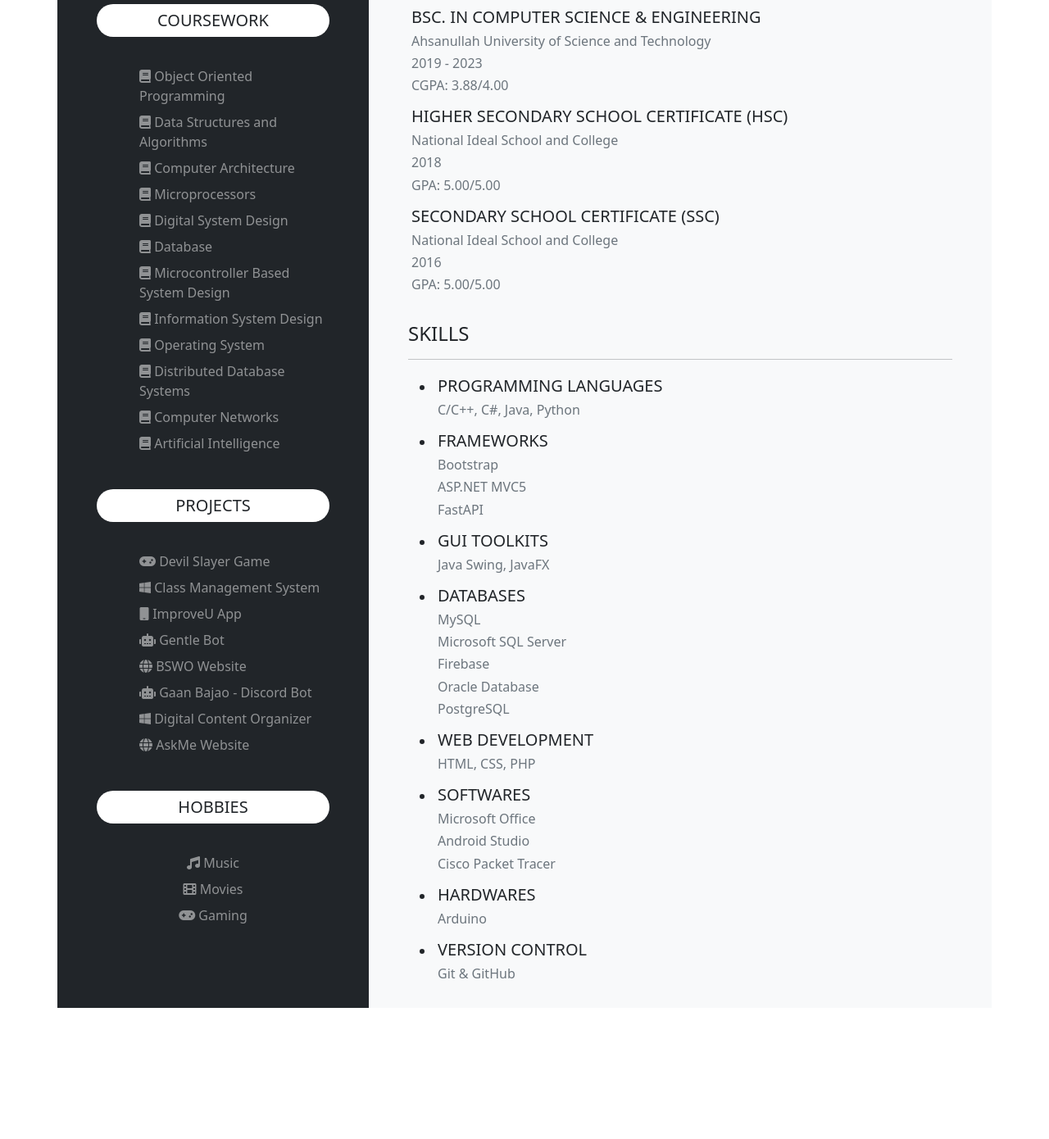
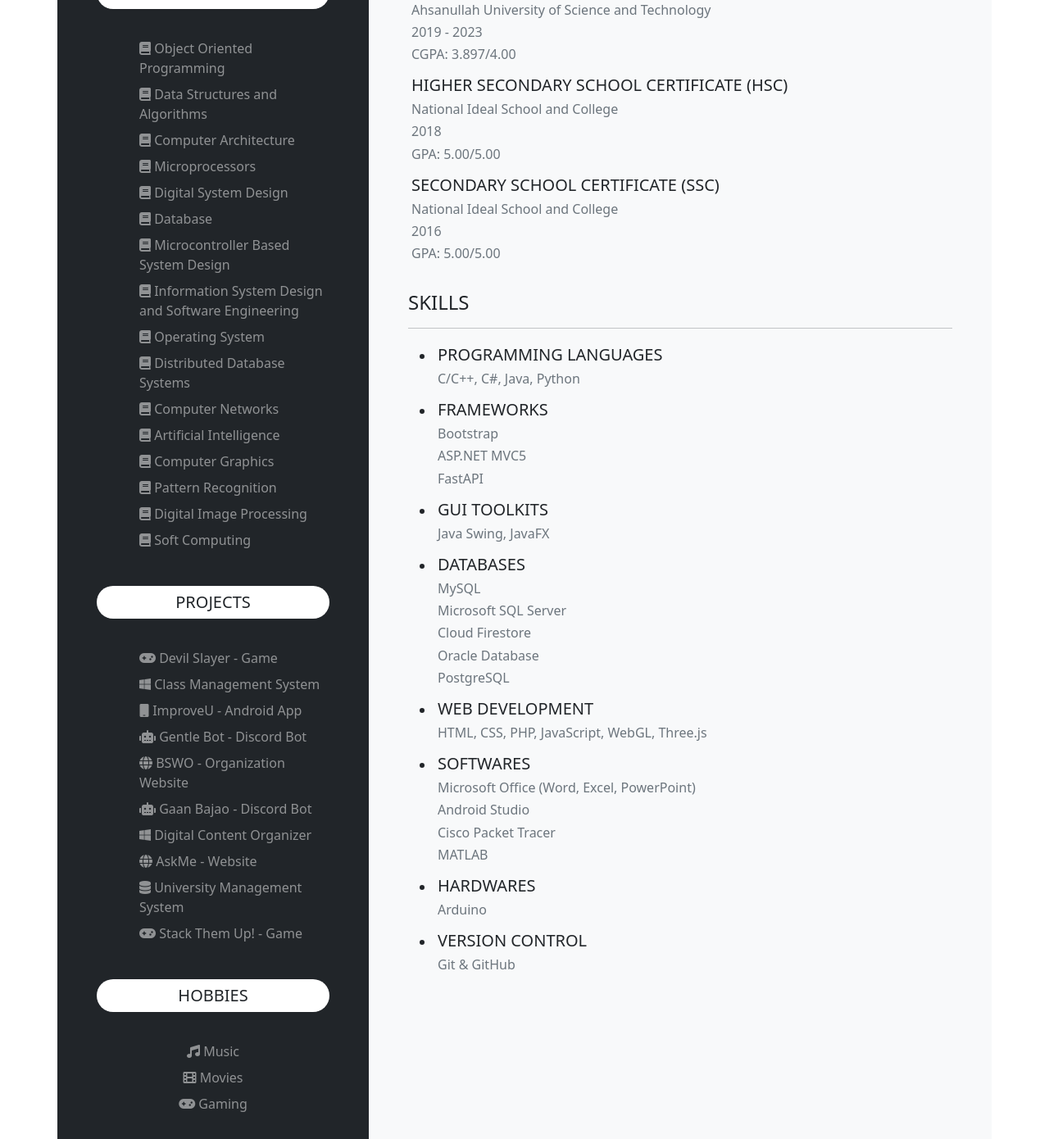
Before and after one commit to MdMonimHossain/CV, a plain HTML site: page index.html in a window 1280 px wide. Shown: the part 505-1895 px from the top of the page at 82% size. Before the commit the page ends 1735 px from the top, so only its background shows below. Drawn offline with nearby package versions, Linux system fonts and the light colour scheme.

Commit message:
Update index.html

```diff
--- a/index.html
+++ b/index.html
@@ -24,13 +24,14 @@
         <div class="row">
             <div class="col-lg-4 bg-dark text-center p-5">
                 <div class="header">
-                    <img src="https://i.postimg.cc/DwSzW6DX/IMG-20200513-185737.png" class="img-thumbnail rounded-circle" alt="Image" height="250px" width="250px">
+                    <img src="IMG_20200513_185737.png" class="img-thumbnail rounded-circle" alt="Image" height="250px"
+                        width="250px">
                 </div>
             </div>
             <div class="col-lg-8 bg-light px-5 py-4">
                 <div class="card">
                     <div class="card-body">
-                        <h1 class="card-title m-3">Md Monim Hossain</h1>
+                        <h1 class="card-title m-3">Md. Monim Hossain</h1>
                         <h5 class="card-subtitle text-muted m-3">Undergraduate Student</h5>
                         <div class="d-flex flex-row-reverse">
                             <a href="https://www.twitter.com/HossainMonim" class="link-dark m-2"><i
@@ -47,7 +48,7 @@
             </div>
         </div>
         <div class="row">
-            <div class="col-lg-4 bg-dark p-5">
+            <div class="col-lg-4 bg-dark px-5 pt-5">
                 <div>
                     <h5 class="text-uppercase bg-white text-dark text-center py-2 rounded-pill">Contact</h5>
                     <ul class="list-unstyled text-white-50 text-center py-4">
@@ -92,7 +93,7 @@
                         </li>
                         <li class="list-item p-1">
                             <i class="fa-solid fa-book"></i>
-                            Information System Design
+                            Information System Design and Software Engineering
                         </li>
                         <li class="list-item p-1">
                             <i class="fa-solid fa-book"></i>
@@ -110,6 +111,22 @@
                             <i class="fa-solid fa-book"></i>
                             Artificial Intelligence
                         </li>
+                        <li class="list-item p-1">
+                            <i class="fa-solid fa-book"></i>
+                            Computer Graphics
+                        </li>
+                        <li class="list-item p-1">
+                            <i class="fa-solid fa-book"></i>
+                            Pattern Recognition
+                        </li>
+                        <li class="list-item p-1">
+                            <i class="fa-solid fa-book"></i>
+                            Digital Image Processing
+                        </li>
+                        <li class="list-item p-1">
+                            <i class="fa-solid fa-book"></i>
+                            Soft Computing
+                        </li>
                     </ul>
                 </div>
                 <div>
@@ -118,9 +135,7 @@
                         <li class="list-item p-1">
                             <i class="fa-solid fa-gamepad"></i> <a
                                 href="https://github.com/MdMonimHossain/Devil-Slayer-Game" class="custom-link">
-                                Devil
-                                Slayer
-                                Game </a>
+                                Devil Slayer - Game</a>
                         </li>
                         <li class="list-item p-1">
                             <i class="fa-brands fa-windows"></i> <a
@@ -130,16 +145,16 @@
                         <li class="list-item p-1">
                             <i class="fa-solid fa-mobile"></i> <a href="https://github.com/MdMonimHossain/ImproveU-App"
                                 class="custom-link">
-                                ImproveU App </a>
+                                ImproveU - Android App </a>
                         </li>
                         <li class="list-item p-1">
                             <i class="fa-solid fa-robot"></i> <a href="https://github.com/MdMonimHossain/Gentle-Bot"
                                 class="custom-link">
-                                Gentle Bot </a>
+                                Gentle Bot - Discord Bot</a>
                         </li>
                         <li class="list-item p-1">
                             <i class="fa-solid fa-globe"></i> <a href="https://github.com/MdMonimHossain/BSWO-Website"
-                                class="custom-link"> BSWO
+                                class="custom-link"> BSWO - Organization
                                 Website </a>
                         </li>
                         <li class="list-item p-1">
@@ -154,8 +169,18 @@
                         </li>
                         <li class="list-item p-1">
                             <i class="fa-solid fa-globe"></i> <a href="https://github.com/MdMonimHossain/AskMe"
-                                class="custom-link"> AskMe
+                                class="custom-link"> AskMe -
                                 Website </a>
+                        </li>
+                        <li class="list-item p-1">
+                            <i class="fa-solid fa-database"></i> <a
+                                href="https://github.com/MdMonimHossain/University-Management-System"
+                                class="custom-link"> University Management System </a>
+                        </li>
+                        <li class="list-item p-1">
+                            <i class="fa-solid fa-gamepad"></i> <a
+                                href="https://github.com/MdMonimHossain/stack-them-up" class="custom-link"> Stack Them
+                                Up! - Game </a>
                         </li>
                     </ul>
                 </div>
@@ -175,17 +200,15 @@
                 </div>
             </div>
             <div class="col-lg-8 bg-light px-4">
-                <div class="container py-1">
+                <div class="container pt-4">
                     <h4 class="text-uppercase">Profile</h4>
                     <hr>
                     <p class="text-muted">
-                        A learner and self-motivated individual who is always looking for new challenges
-                        and opportunities.
-                        Seeking to learn new things and improve my skills with a focus on collaboration, communication,
-                        and creativity.
+                        I am a self-motivated individual who is always looking for new challenges and opportunities,
+                        seeking to learn new things and improve my skills.
                     </p>
                 </div>
-                <div class="container py-1">
+                <div class="container pt-2">
                     <h4 class="text-uppercase">Education</h4>
                     <hr>
                     <ul class="list-unstyled">
@@ -193,7 +216,7 @@
                             <h5 class="text-uppercase">BSc. in Computer Science & Engineering</h5>
                             <h6 class="text-muted">Ahsanullah University of Science and Technology</h6>
                             <h6 class="text-muted">2019 - 2023</h6>
-                            <h6 class="text-muted">CGPA: 3.88/4.00</h6>
+                            <h6 class="text-muted">CGPA: 3.897/4.00</h6>
                         </li>
                         <li class="list-item p-1">
                             <h5 class="text-uppercase">Higher Secondary School Certificate (HSC)</h5>
@@ -209,7 +232,7 @@
                         </li>
                     </ul>
                 </div>
-                <div class="container py-1">
+                <div class="container pt-2">
                     <h4 class="text-uppercase">Skills</h4>
                     <hr>
                     <ul class="list">
@@ -221,7 +244,7 @@
                             <h5 class="text-uppercase">Frameworks</h5>
                             <h6 class="text-muted">Bootstrap</h6>
                             <h6 class="text-muted">ASP.NET MVC5</h6>
-							<h6 class="text-muted">FastAPI</h6>
+                            <h6 class="text-muted">FastAPI</h6>
                         </li>
                         <li class="list-item p-1">
                             <h5 class="text-uppercase">GUI Toolkits</h5>
@@ -231,25 +254,26 @@
                             <h5 class="text-uppercase">Databases</h5>
                             <h6 class="text-muted">MySQL</h6>
                             <h6 class="text-muted">Microsoft SQL Server</h6>
-                            <h6 class="text-muted">Firebase</h6>
+                            <h6 class="text-muted">Cloud Firestore</h6>
                             <h6 class="text-muted">Oracle Database</h6>
-							<h6 class="text-muted">PostgreSQL</h6>
+                            <h6 class="text-muted">PostgreSQL</h6>
                         </li>
                         <li class="list-item p-1">
                             <h5 class="text-uppercase">Web Development</h5>
-                            <h6 class="text-muted">HTML, CSS, PHP</h6>
+                            <h6 class="text-muted">HTML, CSS, PHP, JavaScript, WebGL, Three.js</h6>
                         </li>
                         <li class="list-item p-1">
                             <h5 class="text-uppercase">Softwares</h5>
-                            <h6 class="text-muted">Microsoft Office</h6>
+                            <h6 class="text-muted">Microsoft Office (Word, Excel, PowerPoint)</h6>
                             <h6 class="text-muted">Android Studio</h6>
                             <h6 class="text-muted">Cisco Packet Tracer</h6>
+                            <h6 class="text-muted">MATLAB</h6>
                         </li>
                         <li class="list-item p-1">
                             <h5 class="text-uppercase">Hardwares</h5>
                             <h6 class="text-muted">Arduino</h6>
                         </li>
-						<li class="list-item p-1">
+                        <li class="list-item p-1">
                             <h5 class="text-uppercase">Version Control</h5>
                             <h6 class="text-muted">Git & GitHub</h6>
                         </li>
```
